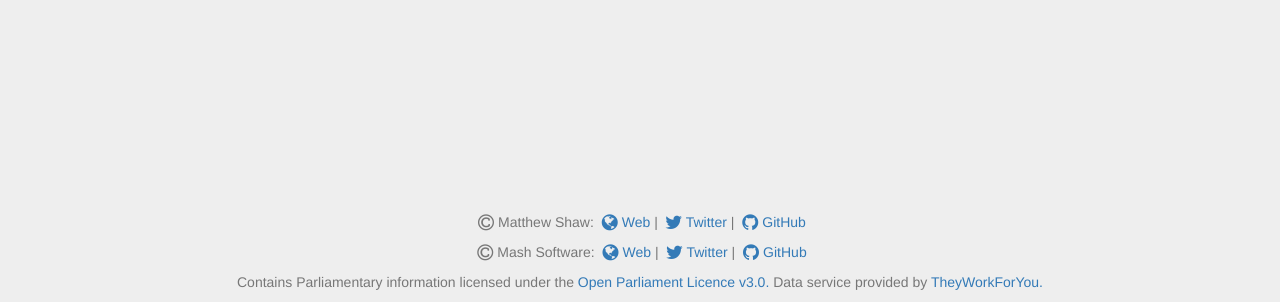
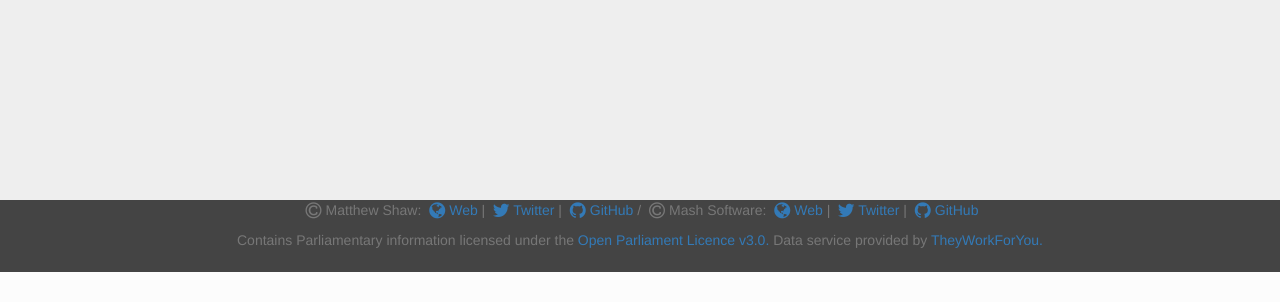
Before and after one commit to MashSoftware/petitions, a Flask app: page / in a window 1280 px wide. Shown: the part 528-830 px from the top of the page. After the commit the page ends 800 px from the top, so only its background shows below. Run offline with Flask 2, Linux system fonts and the light colour scheme; some libraries are stand-ins or nearby versions.

Commit message:
footer tweak and link button

```diff
--- a/application/templates/base.html
+++ b/application/templates/base.html
@@ -19,7 +19,7 @@
   }
   body {
     /* Margin bottom by footer height */
-    margin-bottom: 60px;
+    margin-bottom: 72px;
     padding-top: 50px;
     background-color: #eee;
   }
@@ -28,7 +28,8 @@
     bottom: 0;
     width: 100%;
     /* Set the fixed height of the footer here */
-    height: 60px;
+    height: 72px;
+    background-color: #444444;
   }
   </style>
 </head>
@@ -88,8 +89,7 @@
         <a href="http://matthew-shaw.github.io/"><i class="fa fa-globe fa-fw fa-lg"></i>Web</a> |
         <a href="https://twitter.com/MattShaw85"><i class="fa fa-twitter fa-fw fa-lg"></i>Twitter</a> |
         <a href="https://github.com/matthew-shaw"><i class="fa fa-github fa-fw fa-lg"></i>GitHub</a>
-      </p>
-      <p class="text-muted text-center">
+        /
         <i class="fa fa-copyright fa-fw fa-lg"></i>Mash Software:
         <a href="http://www.mashsoftware.com/"><i class="fa fa-globe fa-fw fa-lg"></i>Web</a> |
         <a href="https://twitter.com/MashSoftware"><i class="fa fa-twitter fa-fw fa-lg"></i>Twitter</a> |
--- a/application/templates/petition.html
+++ b/application/templates/petition.html
@@ -126,7 +126,7 @@
         </div>
       </div>
       <div class="panel-footer">
-        <a class="btn btn-default" href="{{ data['data']['id'] }}/map" role="button"><i class="fa fa-expand fa-fw"></i> Fullscreen</a>
+        <a class="btn btn-link" href="{{ data['data']['id'] }}/map" role="button"><i class="fa fa-expand fa-fw"></i> Fullscreen</a>
       </div>
     </div>
   </div>
```
